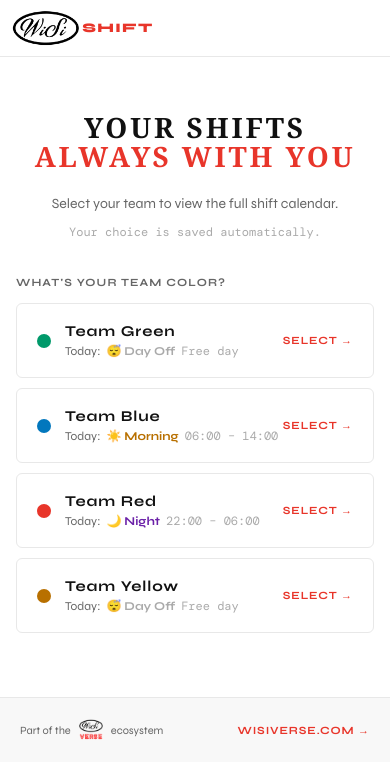
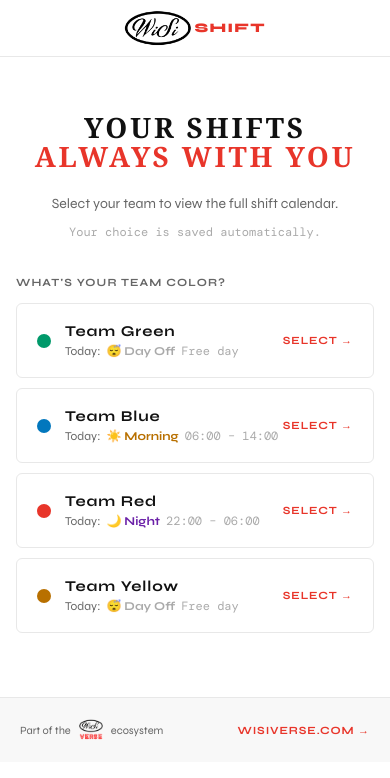
Before and after one commit to lorevis92/wisishift, a React (Vite) app: page / in a window 390 px wide. Shown: the top 778 px of the page. Built offline with nearby package versions, Linux system fonts and the light colour scheme.

Commit message:
logo clickable + centered on mobile when no team

```diff
--- a/src/App.jsx
+++ b/src/App.jsx
@@ -218,7 +218,10 @@
       <header style={{ background: T.bg, borderBottom: `1px solid ${T.border}`, padding: isMobile ? "8px 12px" : "12px 20px", position: "sticky", top: 0, zIndex: 30 }}>
         <div style={{ display: "flex", alignItems: "center", justifyContent: "space-between", maxWidth: 760, margin: "0 auto" }}>
           <div style={{ display: "flex", alignItems: "center", gap: 10 }}>
-            <div style={{ display: "flex", alignItems: "center", gap: 2 }}>
+            <div
+              onClick={() => { setSelectedTeam(null); window.scrollTo(0, 0); }}
+              style={{ display: "flex", alignItems: "center", gap: 2, cursor: "pointer" }}
+            >
               <img src="/logo-wisi.png" height={isMobile ? 40 : 56} alt="WISI" style={{ display: "block" }} />
               <span style={{ fontWeight: 800, color: "#E8352A", letterSpacing: "0.10em", textTransform: "uppercase", fontFamily: "'Syne', sans-serif", fontSize: isMobile ? 13 : 16 }}>SHIFT</span>
             </div>
@@ -543,7 +546,7 @@
     <div style={{ background: T.bg, minHeight: "100vh", color: T.text, fontFamily: "'Syne', system-ui, sans-serif" }}>
       {/* Header */}
       <header style={{ background: T.bg, borderBottom: `1px solid ${T.border}`, padding: isMobile ? "8px 12px" : "12px 20px" }}>
-        <div style={{ display: "flex", alignItems: "center", gap: 2 }}>
+        <div style={{ display: "flex", alignItems: "center", gap: 2, justifyContent: isMobile ? "center" : "flex-start" }}>
           <img src="/logo-wisi.png" height={isMobile ? 40 : 56} alt="WISI" style={{ display: "block" }} />
           <span style={{ fontWeight: 800, color: "#E8352A", letterSpacing: "0.10em", textTransform: "uppercase", fontFamily: "'Syne', sans-serif", fontSize: isMobile ? 13 : 16 }}>SHIFT</span>
         </div>
```
